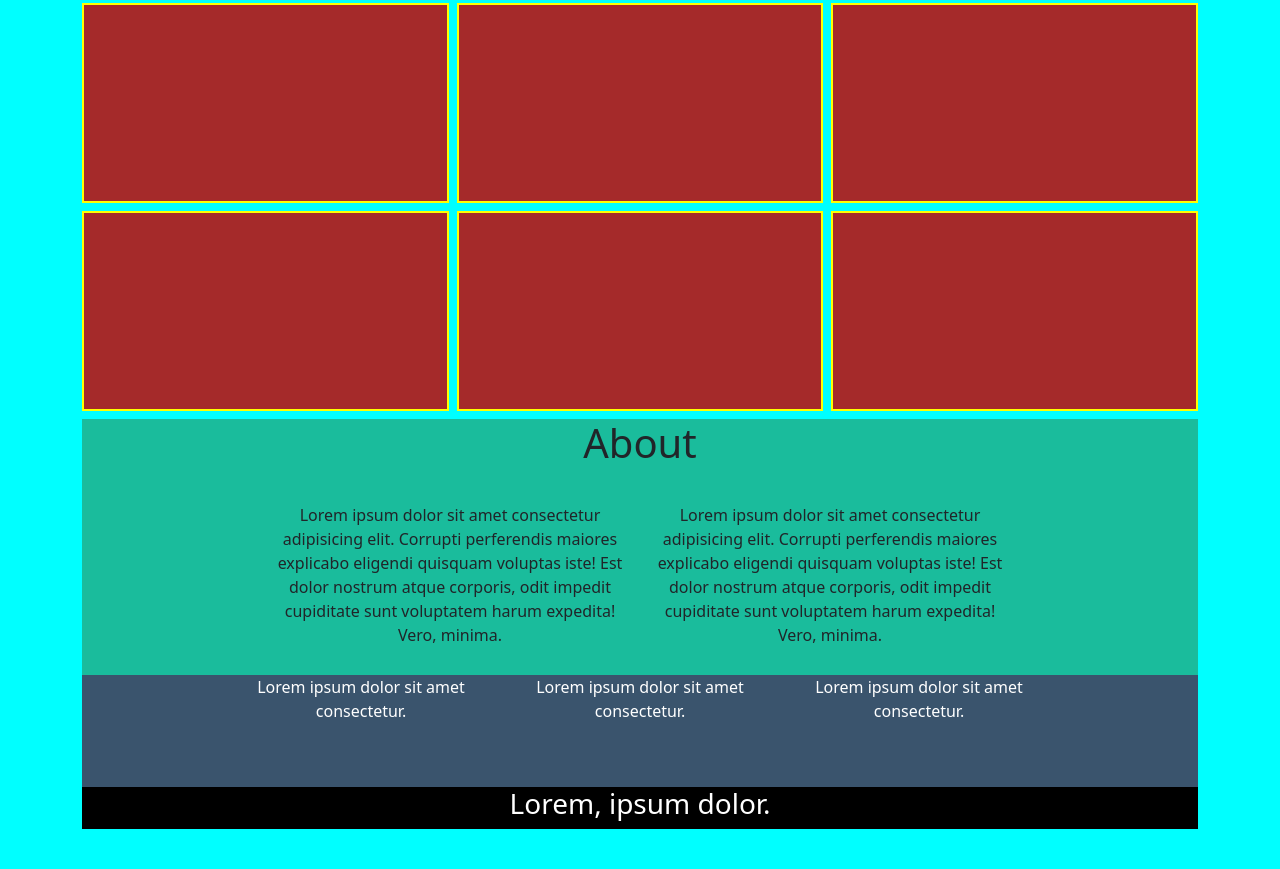
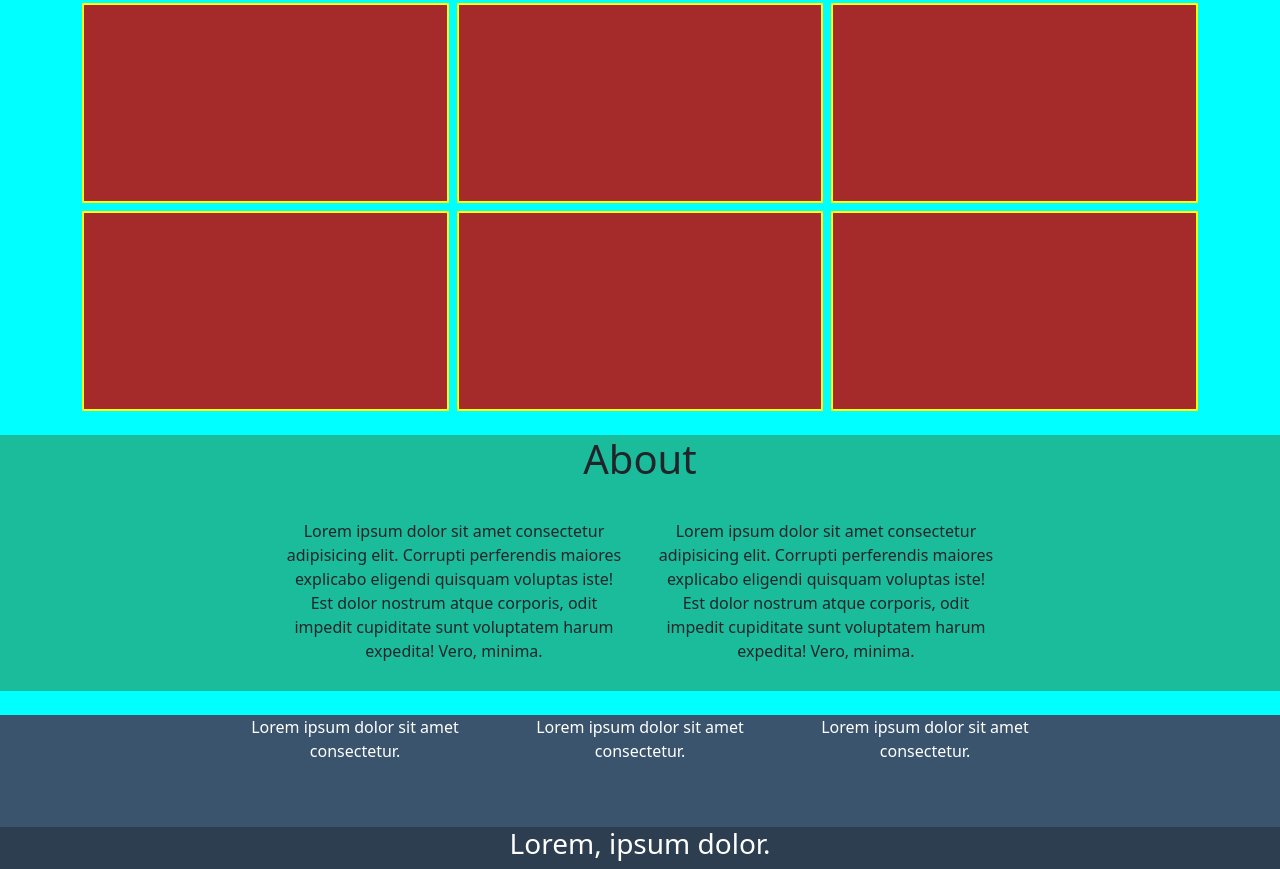
Before and after one commit to FrancescoLoCasto/html-css-bootstrap-freelancer, a plain HTML site: page index.html in a window 1280 px wide. Shown: the part 413-1282 px from the top of the page. Before the commit the page ends 1242 px from the top, so only its background shows below. Drawn offline with nearby package versions, Linux system fonts and the light colour scheme.

Commit message:
Fix  div container

```diff
--- a/index.html
+++ b/index.html
@@ -33,7 +33,10 @@
 
       <!-- Card Portfolio section -->
 
-      <main class="container">
+      <main>
+
+         <div class="container mb-4">
+
             <div class="row g-2 mb-2">
                <div class="col-12">
                   <h1 class="text-center">
@@ -77,11 +80,12 @@
                   </div>
                </div>
             </div>
+         </div>
 
 
          <!-- About section  -->
          <section class="about-us">
-
+            <div class="container">
                <div class="row justify-content-center text-center mb-4">
                   <div class="col-12">
                      <div class="title-about">
@@ -90,7 +94,8 @@
                   </div>
                </div>
 
-            <div class="row text-center align-items-center justify-content-center ">
+               <div class="container">
+                  <div class="row text-center align-items-center justify-content-center mb-4 ">
                      <div class="col-12 col-md-6 col-lg-4">
                         <div class="content p-1">
                            <p class="mb-4">
@@ -105,7 +110,11 @@
                            </p>
                         </div>
                   </div>
+               </div>
+
+               </div>
          </section>
+      </main>
 
 
          <!-- First Footer -->
@@ -144,7 +153,7 @@
             <!-- Second footer -->
             <section id="second-footer">
                <div class="container">
-                  <div class="row justify-content-center text-center bg-black">
+                  <div class="row justify-content-center text-center">
                      <div class="col-12">
                         <div class="text-second-footer">
                            <h3>Lorem, ipsum dolor.</h3>
@@ -157,7 +166,6 @@
             </section>
          </footer>
 
-      </main>
 
    </body>
 </html>
```
Lines whose indentation alone changed are shown as unchanged.
